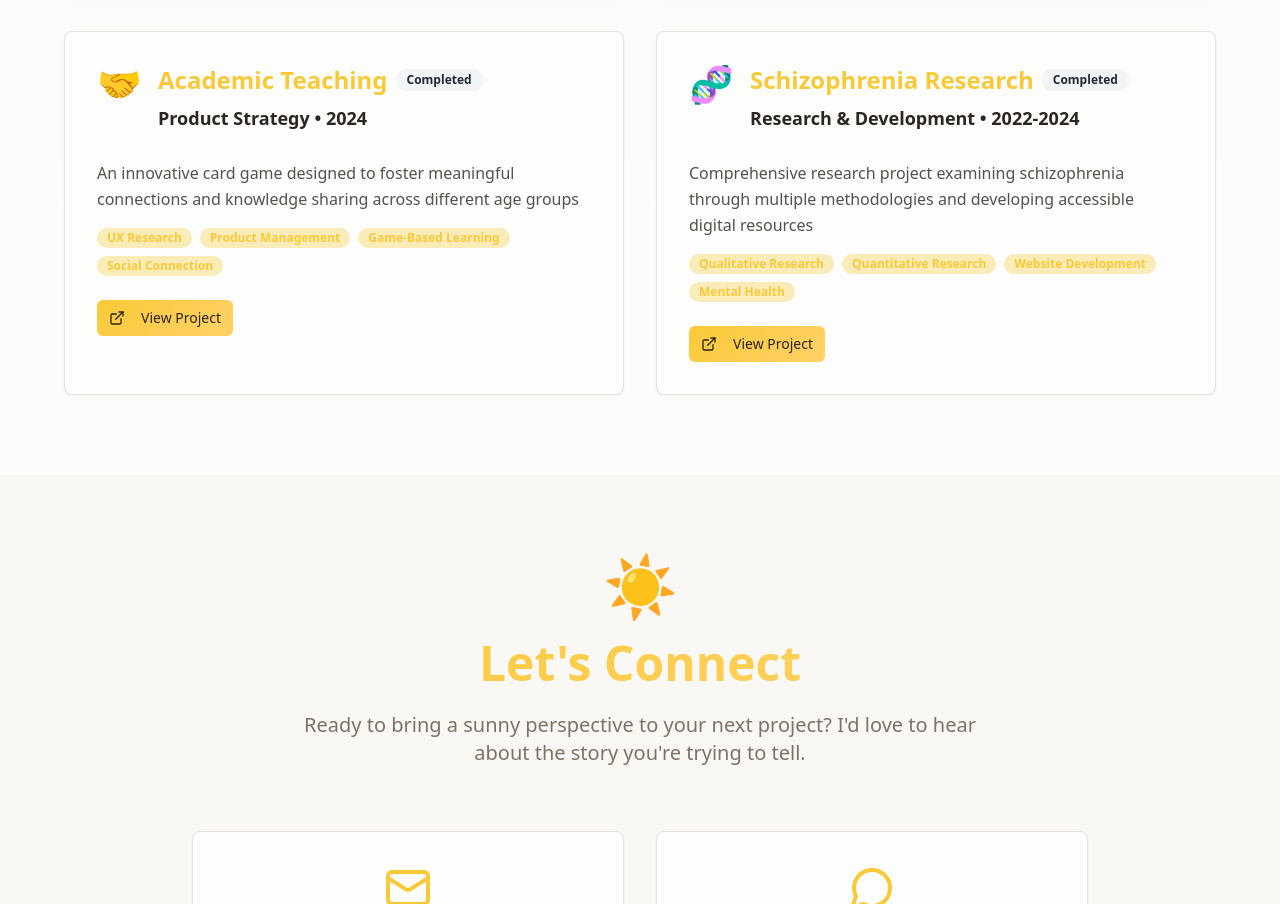
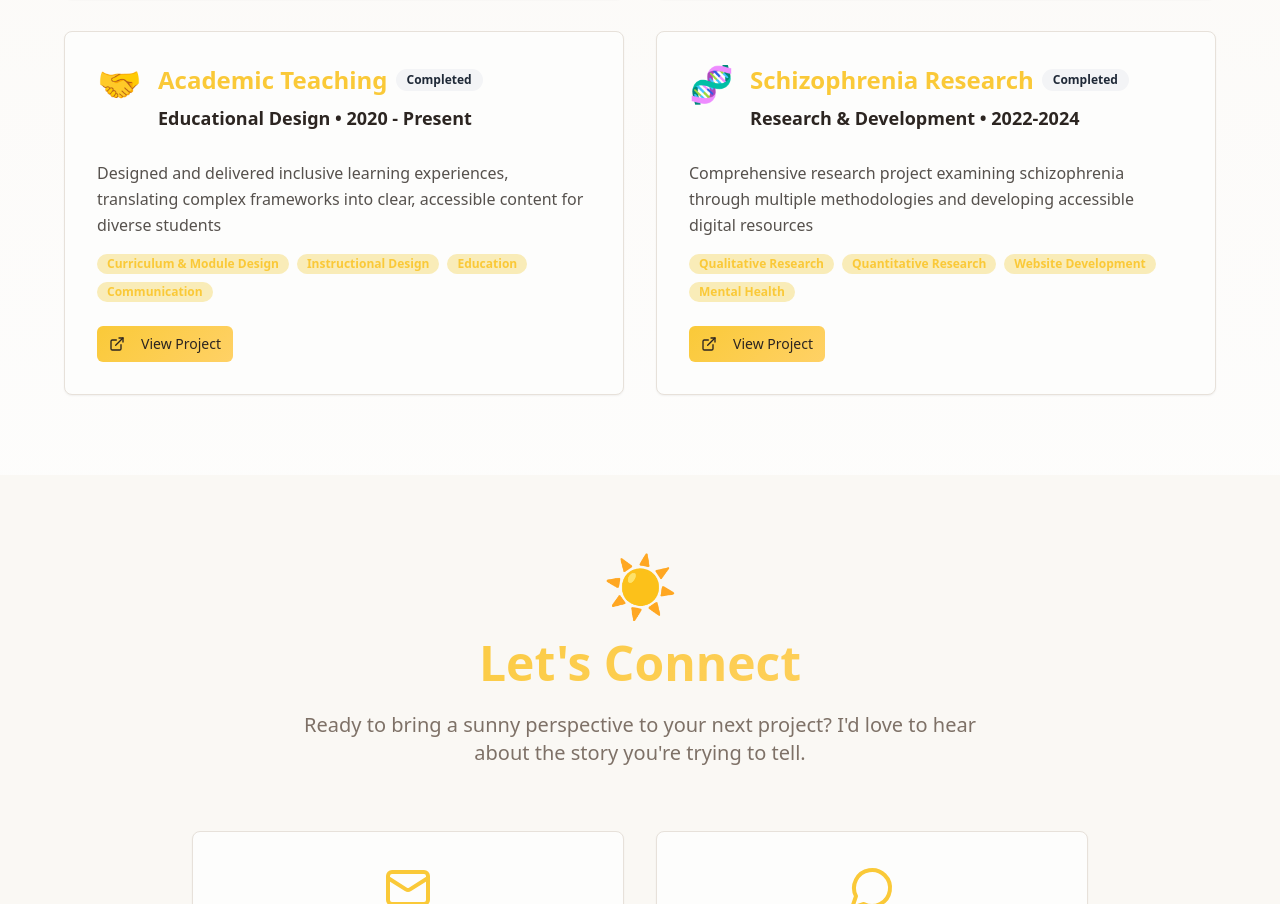
Before and after one commit to slee6390/sunny-outlook-portfolio, a React (Vite) app: page / in a window 1280 px wide. Shown: the part 2776-3680 px from the top of the page. Built offline with nearby package versions, Linux system fonts and the light colour scheme; the HTML template or start-up script is replaced by a standard one.

Commit message:
Code edited in Lovable Code Editor

```diff
--- a/src/components/Projects.tsx
+++ b/src/components/Projects.tsx
@@ -29,11 +29,11 @@ const Projects = () => {
     {
       icon: "🤝",
       title: "Academic Teaching",
-      category: "Product Strategy",
-      description: "An innovative card game designed to foster meaningful connections and knowledge sharing across different age groups",
-      skills: ["UX Research", "Product Management", "Game-Based Learning", "Social Connection"],
+      category: "Educational Design",
+      description: "Designed and delivered inclusive learning experiences, translating complex frameworks into clear, accessible content for diverse students",
+      skills: ["Curriculum & Module Design", "Instructional Design", "Education", "Communication"],
       status: "Completed",
-      year: "2024"
+      year: "2020 - Present"
     },
     {
       icon: "🧬",
```
